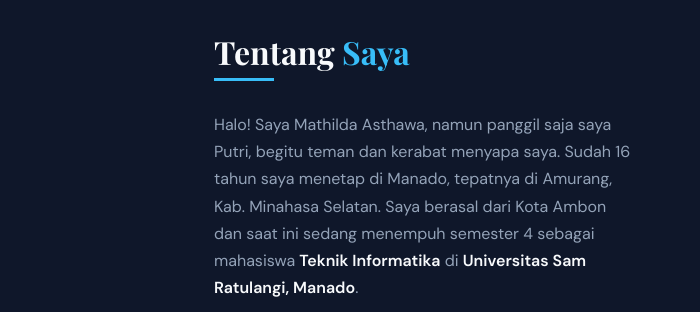
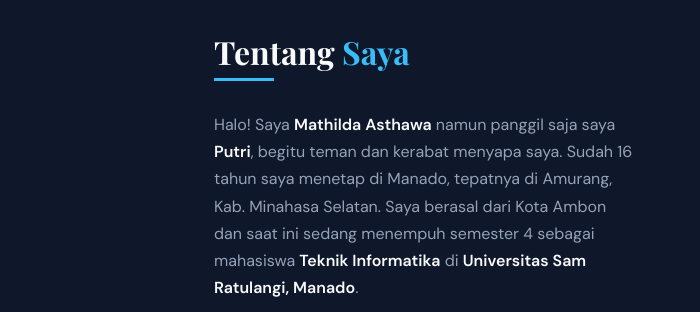
Before and after one commit to putrinanlohy211-coder/MathildaPesonal-Website, a plain HTML site: page index.html in a window 1280 px wide. Shown: the part 802-1114 px from the top of the page, 0-700 px from the left. Drawn offline with nearby package versions, Linux system fonts and the light colour scheme.

Commit message:
Update index.html
fixing bagian about

```diff
--- a/index.html
+++ b/index.html
@@ -37,7 +37,7 @@
     <div class="about-grid">
       <div class="about-text">
         <p>
-        Halo! Saya Mathilda Asthawa, namun panggil saja saya Putri, begitu teman dan kerabat menyapa saya. Sudah 16 tahun saya menetap di Manado,
+        Halo! Saya <strong>Mathilda Asthawa</strong> namun panggil saja saya <strong>Putri</strong>, begitu teman dan kerabat menyapa saya. Sudah 16 tahun saya menetap di Manado,
         tepatnya di Amurang, Kab. Minahasa Selatan. Saya berasal dari Kota Ambon dan saat ini sedang menempuh semester 4 sebagai mahasiswa
         <strong>Teknik Informatika</strong> di <strong>Universitas Sam Ratulangi, Manado</strong>.
         </p>
```
